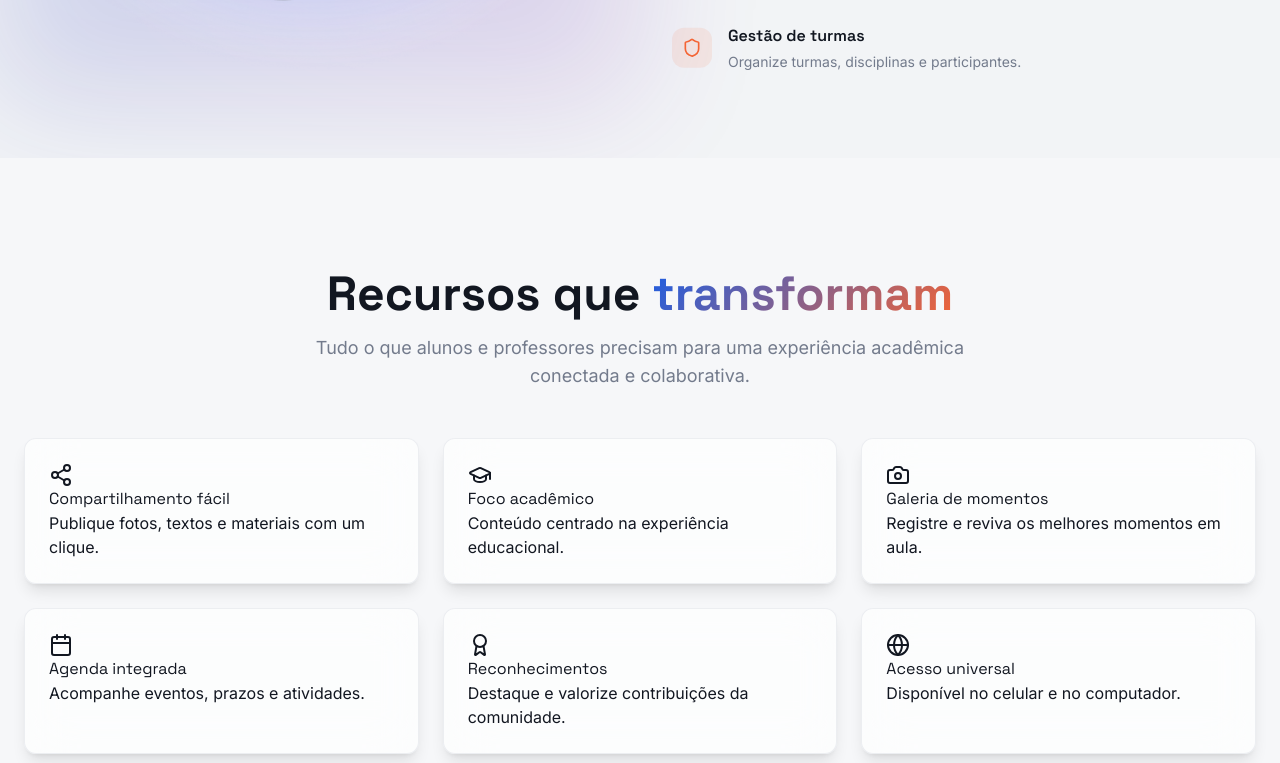
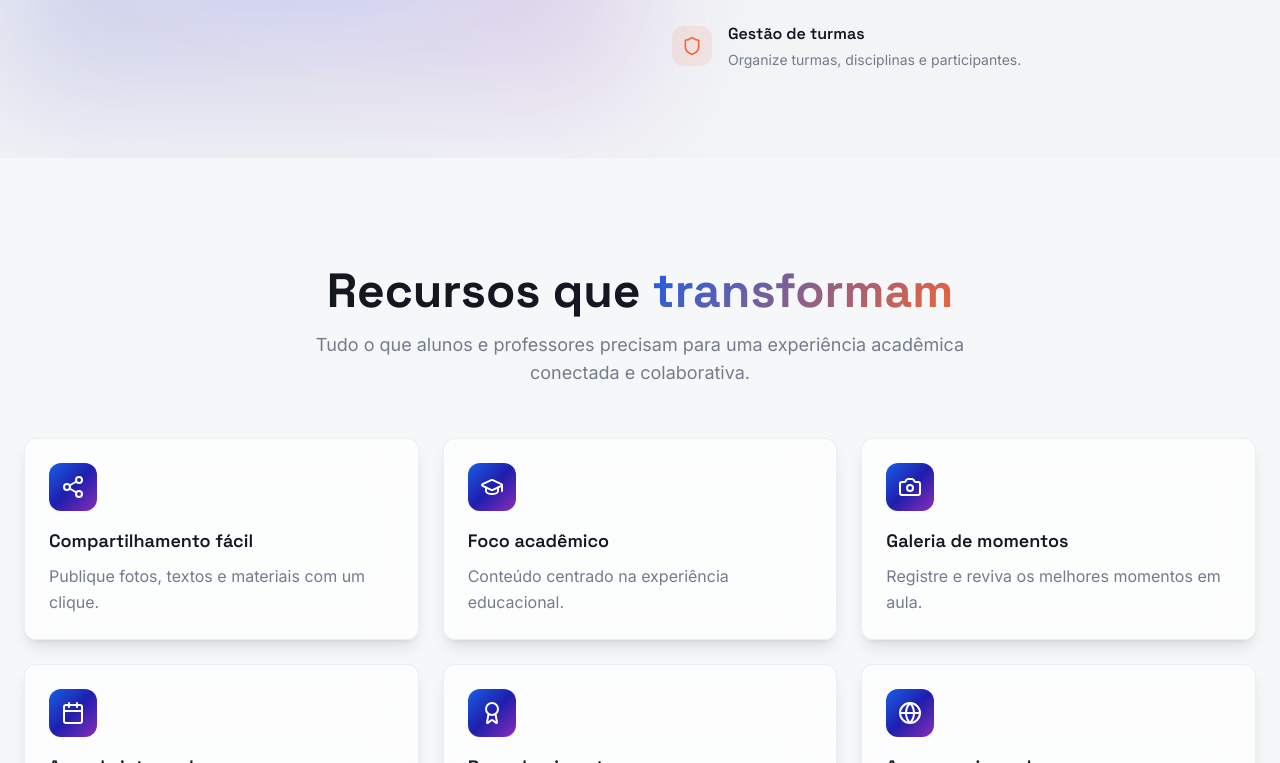
Before and after one commit to fasterspaulosouza/faex-hub-nextjs-lp, a Next.js app: page / in a window 1280 px wide. Shown: the part 2037-2800 px from the top of the page. Built offline with nearby package versions, Linux system fonts and the light colour scheme.

Commit message:
finalizando feature section

```diff
--- a/components/landing/FeaturesSection.tsx
+++ b/components/landing/FeaturesSection.tsx
@@ -66,11 +66,21 @@ export default function FeaturesSection() {
               }}
               className="glass-card rounded-xl p-6 hover:shadow-xl transition-shadow duration-300 cursor-default"
             >
-              <motion.div>
-                <plataform.icon />
+              <motion.div
+                whileHover={{
+                  rotate: [0, -10, 10, 0],
+                  transition: { duration: 0.5 },
+                }}
+                className="w-12 h-12 rounded-xl hero-gradient flex items-center justify-center mb-4"
+              >
+                <plataform.icon className="w-6 h-6 text-primary-foreground" />
               </motion.div>
-              <h3>{plataform.title}</h3>
-              <p>{plataform.desc}</p>
+              <h3 className="font-display font-semibold text-foreground text-lg mb-2">
+                {plataform.title}
+              </h3>
+              <p className="text-sm- text-muted-foreground leading-relaxed">
+                {plataform.desc}
+              </p>
             </motion.div>
           ))}
         </div>
```
